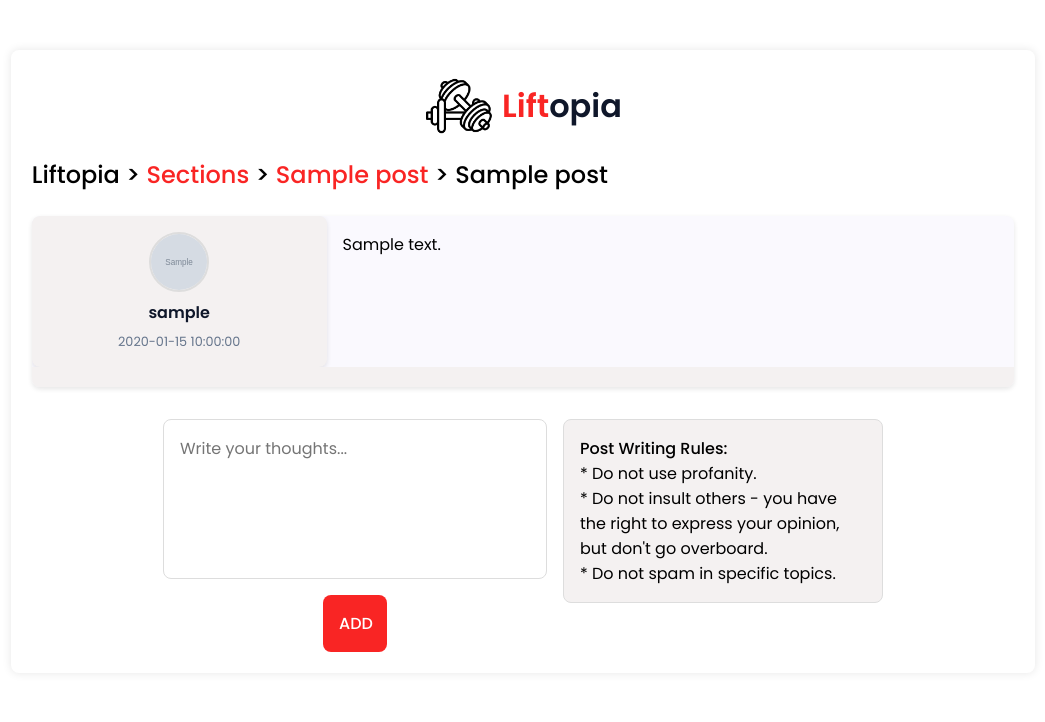
After one commit to KamilGlazer/Liftopia, a PHP site: template Liftopia-wdpai/public/views/topic.php in a window 1280 px wide. The commit adds this page. Shown: the top 722 px of the page, without its empty margins (117-1162 px from the left). Run offline with PHP 8.4, Linux system fonts and the light colour scheme; the template is opened without the code that fills it: most values are stand-ins (such as "Sample title", 1, 10 or a date in 2020); grey boxes marked "Sample" are stand-in pictures.

Commit message:
Posts functionality

```diff
--- a/Liftopia-wdpai/public/css/login.css
+++ b/Liftopia-wdpai/public/css/login.css
@@ -6,7 +6,7 @@
   box-sizing: border-box;
   --primary-color: #f92524;
   --primary-color-dark: #e91a1a;
-  --secondary-color: #faf9fe;
+  --secondary-color: #451fdc;
   --text-dark: #0f172a;
   --text-light: #64748b;
   --white: #ffffff;
--- a/Liftopia-wdpai/public/css/profile.css
+++ b/Liftopia-wdpai/public/css/profile.css
@@ -17,7 +17,7 @@ body {
     padding: 0;
     display: flex;
     justify-content: center;
-    align-items: flex-start;
+    align-items: center;
     min-height: 100vh;
 }
 
@@ -29,8 +29,6 @@ body {
     width: 100%;
     max-width: 450px;
     text-align: center;
-    margin-top: 1rem;
-    margin-bottom: 1rem;
 }
 
 .profile-container h1 {
--- a/Liftopia-wdpai/public/css/styles.css
+++ b/Liftopia-wdpai/public/css/styles.css
@@ -1,13 +1,13 @@
 @import url("https://fonts.googleapis.com/css2?family=Poppins:wght@400;500;600;700&display=swap");
 
 :root {
-  --primary-color: #bf6161;
+  --primary-color: #f92524;
   --primary-color-dark: #e91a1a;
-  --secondary-color: #faf9fe;
+  --secondary-color: #ffffff;
   --text-dark: #0f172a;
   --text-light: #64748b;
   --white: #ffffff;
-  --max-width: 1500px;
+  --max-width: 1800px;
 }
 
 * {
--- /dev/null
+++ b/Liftopia-wdpai/public/css/topic.css
@@ -0,0 +1,221 @@
+@import url("https://fonts.googleapis.com/css2?family=Poppins:wght@400;500;600;700&display=swap");
+
+* {
+    padding: 0;
+    margin: 0;
+    box-sizing: border-box;
+    --primary-color: #f92524;
+    --primary-color-dark: #e91a1a;
+    --secondary-color: #faf9fe;
+    --text-dark: #0f172a;
+    --text-light: #64748b;
+    --white: #ffffff;
+    --max-width: 1300px;
+}
+
+body {
+    font-family: 'Poppins', sans-serif;
+    background-color: #ffffff;
+    display: flex;
+    justify-content: center;
+    margin: 0;
+}
+
+.container {
+    display: flex;
+    flex-direction: column;
+    align-content: center;
+    justify-content: center;
+    width: 80%;
+    margin: 50px auto;
+    background: #fff;
+    padding: 1.3rem;
+    border-radius: 8px;
+    box-shadow: 0 0 10px rgba(0, 0, 0, 0.1);
+}
+
+
+.logo {
+    display: flex;
+    justify-content: center;
+    align-content: center;
+    width: 100%;
+    height: auto;
+    margin-bottom: 1rem;
+}
+
+.logo a {
+    display: flex;
+    align-items: center;
+    gap: 0.5rem;
+    font-size: 2rem;
+    font-weight: 600;
+    color: var(--text-dark);
+    text-decoration: none;
+}
+
+.logo p span{
+    color: var(--primary-color)
+}
+
+.logo img {
+    max-width: 70px;
+}
+
+
+.posts {
+    display: flex;
+    flex-direction: column;
+    gap: 1rem;
+    margin-top: 1.5rem;
+}
+
+.post-card {
+    background-color: var(--secondary-color);
+    border-radius: 8px;
+    overflow: hidden;
+    box-shadow: 0 2px 5px rgba(0, 0, 0, 0.1);
+    position: relative;
+    display: flex;
+    width: 100%;
+    max-width: 100%;
+    flex-direction: column;
+    height: 100%;
+    height: auto;
+}
+
+.post-header {
+    display: flex;
+    flex: 1;
+}
+
+.user-info {
+    background-color: #f4f1f1;
+    width: 30%;
+    display: flex;
+    flex-direction: column;
+    align-items: center;
+    gap: 0.5rem;
+    padding: 1rem;
+    border-radius: 8px;
+    box-shadow: 0 2px 5px rgba(0, 0, 0, 0.1);
+    flex-shrink: 0;
+}
+
+.user-avatar {
+    width: 60px;
+    height: 60px;
+    border-radius: 50%;
+    object-fit: cover;
+    border: 2px solid #ddd;
+}
+
+.nickname {
+    font-weight: 550;
+    color: var(--text-dark);
+}
+
+.timestamp {
+    font-size: 0.8rem;
+    color: var(--text-light);
+}
+
+.post-content {
+    padding: 1rem;
+    width: 70%;
+    word-wrap: break-word;
+}
+
+.post-footer {
+    background-color: #f4f1f1;
+    height: 20px;
+    width: 100%;
+    box-sizing: border-box;
+    margin-top: auto;
+}
+
+.path {
+    font-weight: 450;
+    font-size: 1.5rem;
+}
+
+.path a {
+    text-decoration: none;
+    color: var(--primary-color);
+}
+
+.path a:hover {
+    text-decoration: underline;
+}
+
+
+.form_container {
+    display: flex;
+    align-items: flex-start;
+    justify-content: center;
+}
+
+.form_container .information_label {
+    border: 1px solid #ddd;
+    padding: 1rem;
+    height: auto;
+    width: 40vh;
+    border-radius: 8px;
+    text-wrap: auto;
+    margin-top: 2rem;
+    margin-left: 1rem;
+    background-color: #f4f1f1;
+}
+
+.form_container .information_label p:first-child {
+    font-weight: 450;
+}
+
+
+.forum form {
+    display: flex;
+    flex-direction: column;
+    justify-content: center;
+    align-items: center;
+    gap: 1rem;
+    margin-top: 2rem;
+}
+
+.forum form textarea {
+    padding: 1rem;
+    height: 20vh;
+    border: 1px solid #ddd;
+    border-radius: 8px;
+    font-size: 1rem;
+    box-sizing: border-box;
+    resize: none;
+    width: 30vw;
+}
+
+.forum form textarea:focus {
+    outline: none;
+    border: 1px solid black;
+}
+
+.forum form textarea::placeholder {
+    font-family: "Poppins", sans-serif;
+}
+
+.forum form button {
+    font-family: "Poppins", sans-serif;
+    padding: 1rem;
+    background-color: var(--primary-color);
+    color: var(--white);
+    border: none;
+    border-radius: 8px;
+    cursor: pointer;
+    width: 5vw;
+    font-size: 1rem;
+    justify-content: center;
+    align-items: center;
+    font-weight: 450;
+}
+
+.forum form button:hover {
+    background-color: var(--primary-color-dark);
+}
--- a/Liftopia-wdpai/public/script/search.js
+++ b/Liftopia-wdpai/public/script/search.js
@@ -65,7 +65,9 @@ function createTopic(topic) {
 
     const createdAt = clone.querySelector(".created-at");
     if (createdAt) {
-        createdAt.textContent = topic.created_at;
+        const date = new Date(topic.created_at);
+        const formattedDate = `${date.getFullYear()}-${String(date.getMonth() + 1).padStart(2, '0')}-${String(date.getDate()).padStart(2, '0')} ${String(date.getHours()).padStart(2, '0')}:${String(date.getMinutes()).padStart(2, '0')}:${String(date.getSeconds()).padStart(2, '0')}`;
+        createdAt.textContent = formattedDate;
     } else {
         console.error("Element 'created_at' nie został znaleziony.");
     }
--- a/Liftopia-wdpai/public/views/profile.php
+++ b/Liftopia-wdpai/public/views/profile.php
@@ -12,7 +12,6 @@
 </head>
 <body>
 <div class="profile-container">
-    <a href="/base"><i class="ri-arrow-left-circle-line"></a></i>
     <h1>
         <i class="ri-user-settings-line"></i>PROFILE
     </h1>
--- a/Liftopia-wdpai/public/views/section.php
+++ b/Liftopia-wdpai/public/views/section.php
@@ -35,7 +35,7 @@
                 <?php foreach ($topics as $topic): ?>
                     <tr>
                         <td class="title">
-                            <a href="/topic/<?= htmlspecialchars($topic['id']) ?>">
+                            <a href="/section/<?php echo $sectionId?>/topic/<?= htmlspecialchars($topic['id']) ?>">
                                 <?= htmlspecialchars($topic['title']) ?>
                             </a>
                         </td>
--- /dev/null
+++ b/Liftopia-wdpai/public/views/topic.php
@@ -0,0 +1,65 @@
+<!DOCTYPE html>
+<html lang="en">
+<head>
+    <meta charset="UTF-8">
+    <meta name="viewport" content="width=device-width, initial-scale=1.0">
+    <title>Topic</title>
+    <link rel="stylesheet" href="/public/css/topic.css">
+    <link href="https://cdn.jsdelivr.net/npm/remixicon@2.5.0/fonts/remixicon.css" rel="stylesheet">
+    <?php
+    usort($posts, function ($a, $b) {
+        return strtotime($a['created_at']) - strtotime($b['created_at']);
+    });
+    ?>
+</head>
+<body>
+    <div class="container">
+        <div class="logo">
+            <a href="/"><img src="/public/assets/price-2.png" alt="logo"><p><span class="lift">Lift</span>opia</p></a>
+        </div>
+        <div class="path">
+            Liftopia > <a href="/base"> Sections </a> >
+            <a href="/section/<?= htmlspecialchars($posts[0]['section_id']) ?>">
+                <?= htmlspecialchars($posts[0]['section_name']) ?>
+            </a> > <?= htmlspecialchars($posts[0]['title']) ?>
+        </div>
+        <div class="posts">
+            <?php foreach ($posts as $post): ?>
+                <div class="post-card">
+                    <div class="post-header">
+                        <div class="user-info">
+                            <img src="<?= htmlspecialchars($post['avatar_path'] ?? '/public/assets/default-avatar.png') ?>" alt="User Avatar" class="user-avatar">
+                            <p class="nickname"><?= htmlspecialchars($post['nickname']) ?></p>
+                            <p class="timestamp"><?= htmlspecialchars(date('Y-m-d H:i:s', strtotime($post['created_at']))) ?></p>
+                        </div>
+                        <div class="post-content">
+                            <p><?= htmlspecialchars($post['content']) ?></p>
+                        </div>
+                    </div>
+                    <div class="post-footer"></div>
+                </div>
+            <?php endforeach; ?>
+        </div>
+
+        <div class="form_container">
+            <div class="forum">
+
+                <form action="/addPost/<?= htmlspecialchars($posts[0]['id']) ?>" method="POST">
+                    <textarea name="content" placeholder="Write your thoughts..." required></textarea>
+                    <button type="submit"> ADD </button>
+                </form>
+            </div>
+
+            <div class="information_label">
+                <p>Post Writing Rules: </p>
+                <p>   * Do not use profanity. </p>
+                <p>   * Do not insult others - you have the right to express your opinion, but don't go overboard.</p>
+                <p>   * Do not spam in specific topics. </p>
+                </p>
+            </div>
+        </div>
+
+
+        <div>
+</body>
+</html>
--- a/Liftopia-wdpai/src/controllers/SectionController.php
+++ b/Liftopia-wdpai/src/controllers/SectionController.php
@@ -9,7 +9,6 @@ class SectionController extends AppController
 {
     public function section($id) {
         AuthMiddleware::checkLogin();
-
         $topicRepository = new TopicRepository();
         $userRepository = new UserRepository();
         $topics = $topicRepository->getTopicsBySectionId($id);
@@ -86,7 +85,7 @@ class SectionController extends AppController
             $messages[] = 'Title must be at least 4 characters long.';
         }
 
-        if(strlen($content) < 4){
+        if(strlen($content) < 10){
             $messages[] = 'Content must be at least 10 characters long.';
         }
 
--- a/Liftopia-wdpai/src/models/User.php
+++ b/Liftopia-wdpai/src/models/User.php
@@ -20,6 +20,7 @@ class User{
         $this->dateOfBirth = $dateOfBirth;
         $this->nickname = $nickname;
     }
+
 
     public function getAvatarPath()
     {
```
Also changed, not shown: Liftopia-wdpai/Routing.php (+24 -0 lines), Liftopia-wdpai/index.php (+8 -1 lines), Liftopia-wdpai/public/css/base.css (+53 -9 lines), Liftopia-wdpai/public/css/section.css (+23 -0 lines), Liftopia-wdpai/public/views/base.php (+7 -0 lines), Liftopia-wdpai/src/controllers/TopicController.php (added, +43 -0 lines), Liftopia-wdpai/src/models/Post.php (added, +103 -0 lines), Liftopia-wdpai/src/repository/PostRepository.php (added, +53 -0 lines).
